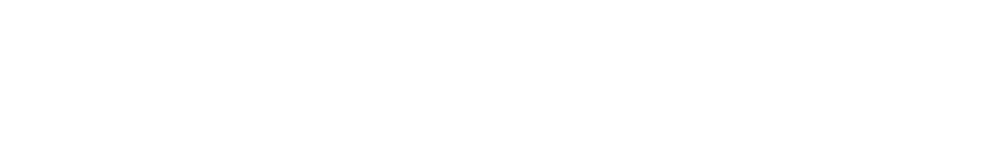
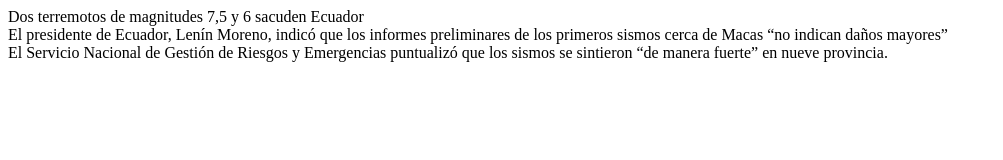
Before and after one commit to jordy2909/practica-de-laboratorio, a plain HTML site: page carpeta jordy/index.html in a window 1280 px wide. Shown: the whole page, without its empty margins (0-1003 px from the left). Drawn offline with Linux system fonts and the light colour scheme.

Commit message:
Add files via upload

```diff
--- a/carpeta jordy/index.html
+++ b/carpeta jordy/index.html
@@ -7,8 +7,11 @@
     <title>Document</title>
 </head>
 <body>
- <article></article>
- <section></section>
- <header></header>
+    <header>Dos terremotos de magnitudes 7,5 y 6 sacuden Ecuador </header>
+    <article>
+        <section>El presidente de Ecuador, Lenín Moreno, indicó que los informes preliminares de los primeros sismos cerca de Macas “no indican daños mayores” </section>
+        <section>El Servicio Nacional de Gestión de Riesgos y Emergencias puntualizó que los sismos se sintieron “de manera fuerte” en nueve provincia. </section>
+    </article>
+    <footer></footer>
 </body>
 </html>
```
